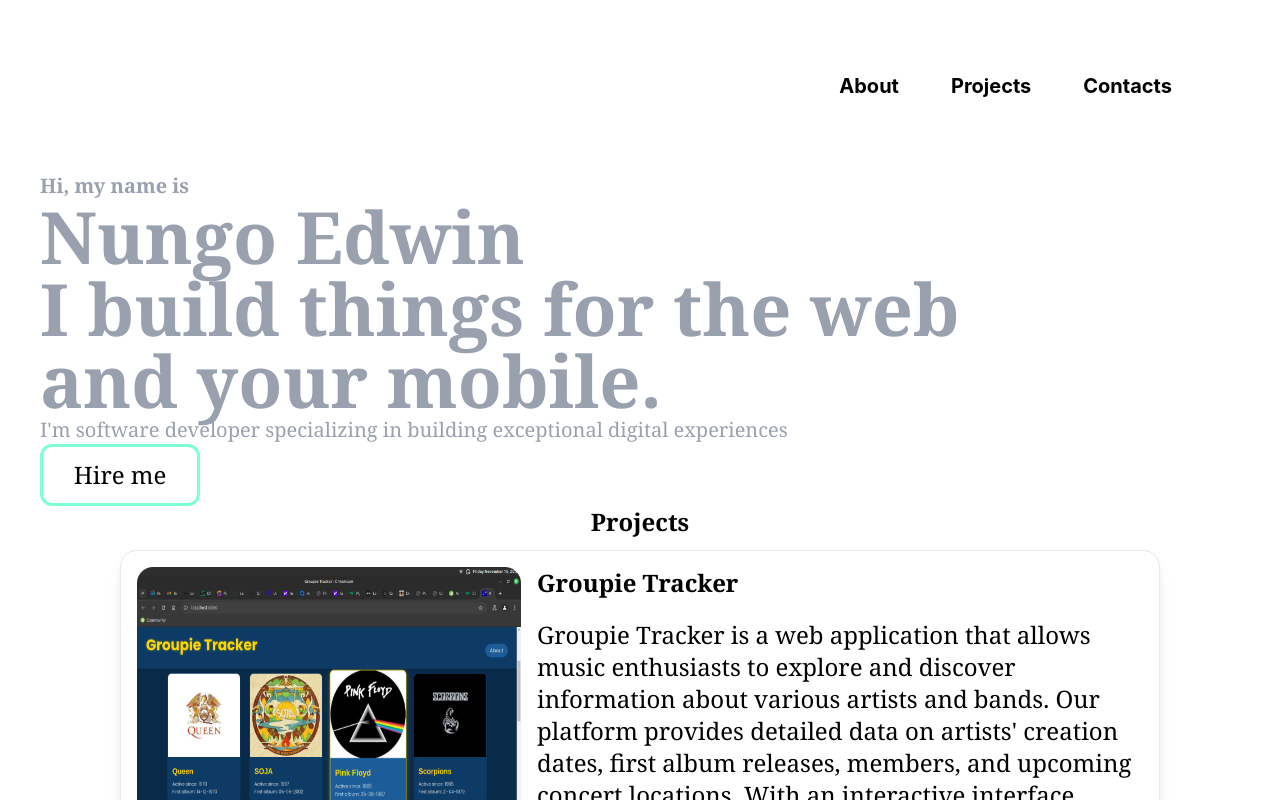
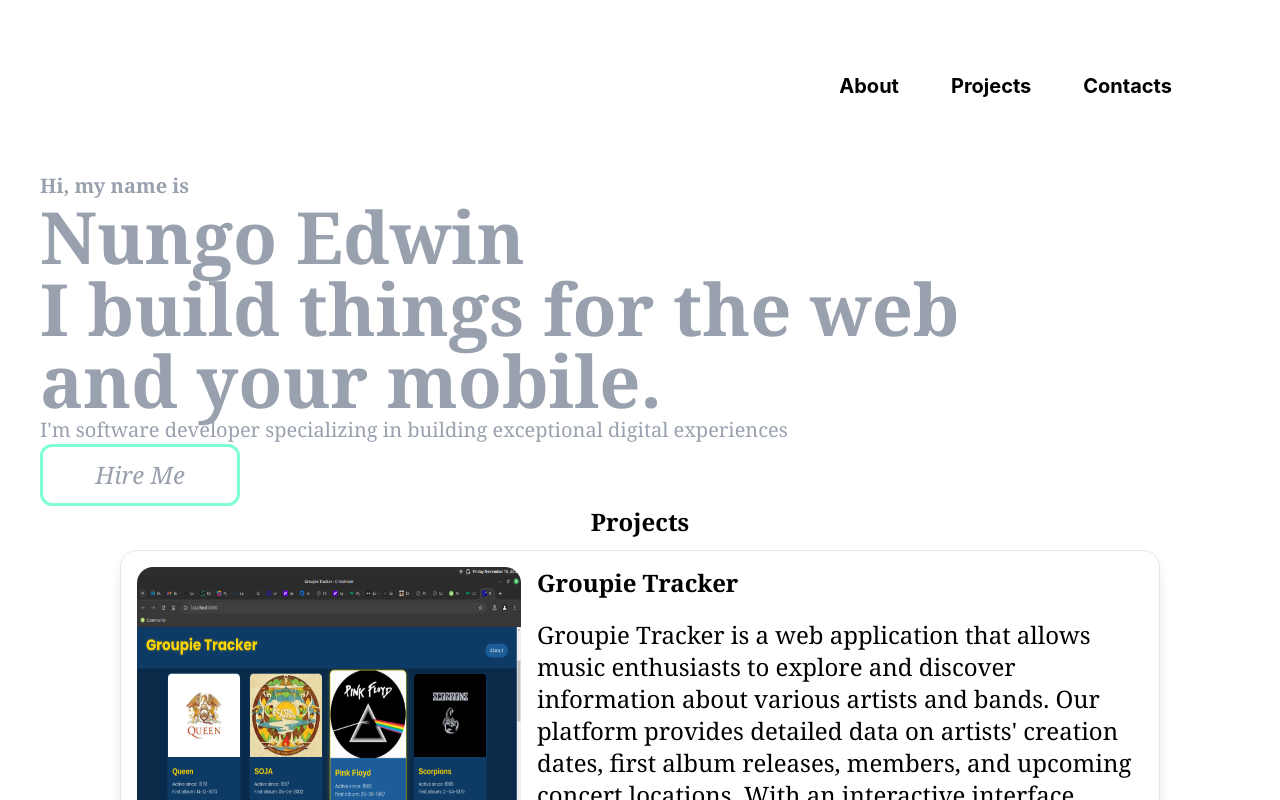
Before and after one commit to NungoEdwin/portfolio, a React app in the folder app/: page / in a window 1280 px wide. Shown: the top 800 px of the page. Built offline with nearby package versions, Linux system fonts and the light colour scheme; the HTML template or start-up script is replaced by a standard one.

Commit message:
style:move text color property to higher class to eliminate repetition and resizing n styling of hire me btn-like in intro section

```diff
--- a/app/src/App.jsx
+++ b/app/src/App.jsx
@@ -20,17 +20,18 @@
         </div>
         </section>
         <section className='intro' id="about">
-        <div className='flex flex-col ml-10'>
-          <h3 className='text-gray-400 font-serif text-xl font-semibold'>Hi, my name is</h3>
-          <p className='text-7xl text-gray-400 font-serif font-bold'>
+        <div className='flex flex-col ml-10 text-gray-400'>
+          <h3 className='font-serif text-xl font-semibold'>Hi, my name is</h3>
+          <p className='text-7xl font-serif font-bold'>
               Nungo Edwin <br />
               I build things for the web<br/>
               and your mobile.
          </p>
-         <p className='text-gray-400 font-serif text-xl text-medium'>
+         <p className='font-serif text-xl text-medium'>
           I'm software developer specializing in building exceptional digital experiences
          </p>
-         <div className='text-2xl tet-extrabold font-serif  p-3 border border-aquamarine border-3 rounded-xl w-40 flex justify-center '>Hire me</div>
+         <div className='text-2xl tet-extrabold font-serif  p-3 border border-aquamarine
+          border-3 rounded-xl w-50 flex justify-center italic'>Hire Me</div>
         </div>
 
       </section>
```
